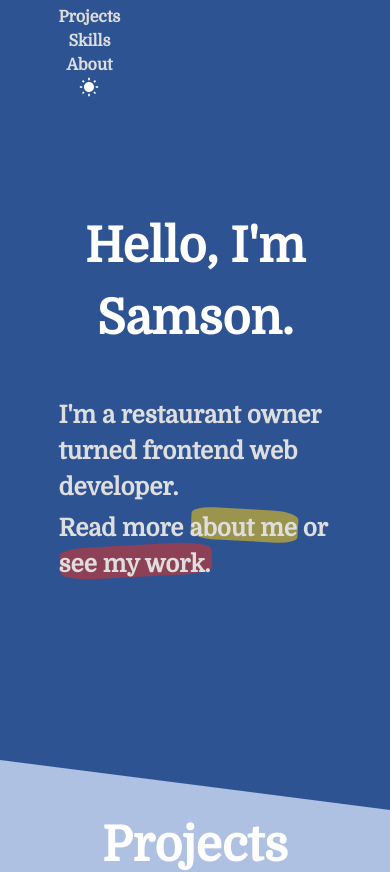
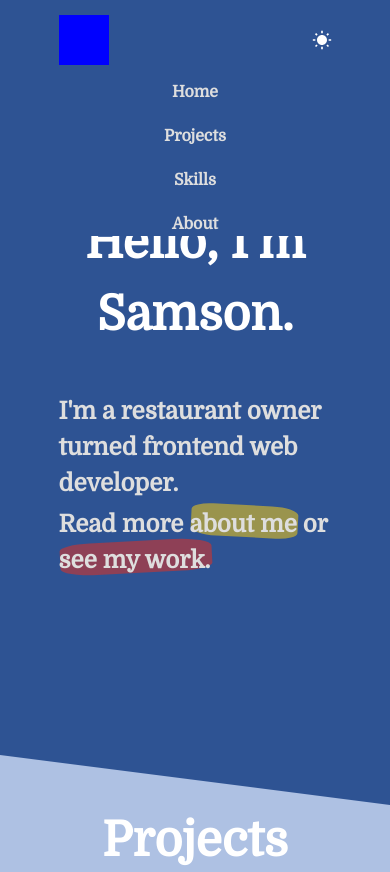
Before and after one commit to samsonc89/samson-react-portfolio, a React (Vite) app: page / in a window 390 px wide. Shown: the top 872 px of the page. Built offline with nearby package versions, Linux system fonts and the light colour scheme.

Commit message:
Add beginning style of collapsible nav

```diff
--- a/src/components/navbar/navbar.css
+++ b/src/components/navbar/navbar.css
@@ -1,18 +1,39 @@
 .navbar {
-  padding: 0 15vw;
   background-color: var(--bg-color);
   display: flex;
-  flex-direction: row;
-  gap: 20px;
-  height: 10vh;
+  min-height: 5rem;
   width: 100%;
-  align-items: center;
   font-weight: bolder;
   position: sticky;
   top: 0;
   z-index: 1;
 }
 
+.nav-wrapper {
+  padding: 0 15vw;
+  display: flex;
+  width: 100%;
+  align-items: center;
+  position: relative;
+}
+
+.toggle-menu {
+  display: none;
+  height: 50px;
+  width: 50px;
+  background-color: blue;
+}
+
+.toggle-menu span {
+  width: 20px;
+  height: 3px;
+  background-color: white;
+}
+
+.nav-links {
+  display: flex;
+  gap: 20px;
+}
 #btn--theme-toggle {
   margin-left: auto;
   background: var(--toggle-button);
@@ -21,3 +42,26 @@
   width: 20px;
   cursor: pointer;
 }
+
+@media screen and (max-width: 480px) {
+  .toggle-menu {
+    display: block;
+  }
+
+  .nav-links-wrapper {
+    position: absolute;
+    top: 100%;
+    right: 0;
+    width: inherit;
+  }
+  .nav-links {
+    display: flex;
+    flex-direction: column;
+    align-items: center;
+    width: 100%;
+    /* position: absolute;
+    top: 100%;
+    right: 0; */
+    background-color: var(--bg-color);
+  }
+}
```
